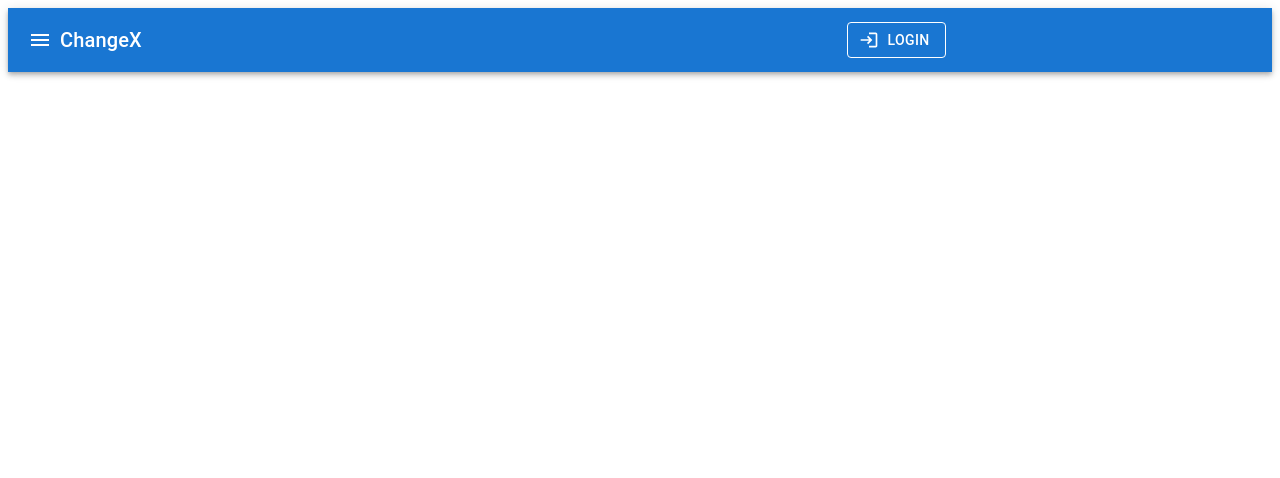
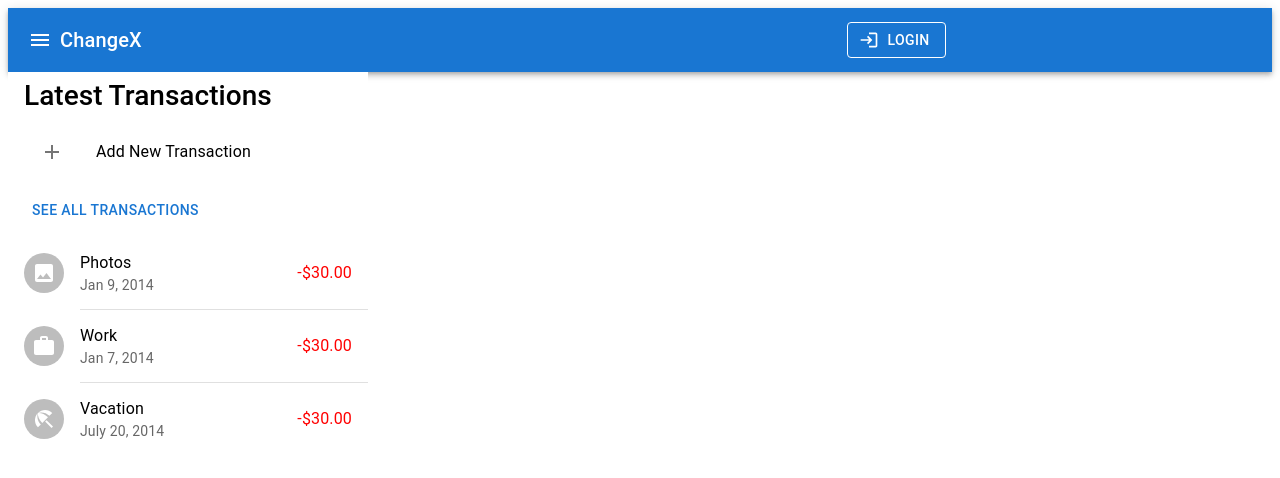
Before and after one commit to euchangxian/ChangeX, a React (Create React App) app: page / in a window 1280 px wide. Shown: the top 478 px of the page. Built offline with nearby package versions, Linux system fonts and the light colour scheme.

Commit message:
Created static transaction list

```diff
--- a/src/App.js
+++ b/src/App.js
@@ -1,9 +1,11 @@
 import TopBar from "./components/TopBar";
+import TransactionsCard from "./components/TransactionsList"
 
 export default function App() {
   return (
     <>
       <TopBar />
+      <TransactionsCard />
     </>
   );
 }
--- /dev/null
+++ b/src/components/TransactionsList.js
@@ -0,0 +1,90 @@
+import * as React from "react";
+import List from "@mui/material/List";
+import ListItem from "@mui/material/ListItem";
+import ListItemButton from "@mui/material/ListItemButton";
+import ListItemIcon from "@mui/material/ListItemIcon";
+import ListItemText from "@mui/material/ListItemText";
+import ListItemAvatar from "@mui/material/ListItemAvatar";
+import Avatar from "@mui/material/Avatar";
+import AddIcon from "@mui/icons-material/Add";
+import ImageIcon from "@mui/icons-material/Image";
+import WorkIcon from "@mui/icons-material/Work";
+import BeachAccessIcon from "@mui/icons-material/BeachAccess";
+import Divider from "@mui/material/Divider";
+import Button from "@mui/material/Button";
+import ListSubheader from '@mui/material/ListSubheader';
+
+export default function TransactionsList() {
+  const redAndRightAlignedText = {
+    color: "red",
+    textAlign: "right",
+  };
+  const handleAddNewTransaction = () => {
+    console.log("hello wolrd");
+  };
+  return (
+    <List
+      sx={{
+        width: "100%",
+        maxWidth: 360,
+        bgcolor: "background.paper",
+      }}
+      subheader={
+        <ListSubheader component="div" id="list-header" sx={{ fontSize: '28px', color : 'black' }}>
+          Latest Transactions
+        </ListSubheader>
+      }
+    >
+      <ListItem>
+        <ListItemButton onClick={handleAddNewTransaction}>
+          <ListItemIcon>
+            <AddIcon />
+          </ListItemIcon>
+          <ListItemText primary="Add New Transaction" />
+        </ListItemButton>
+      </ListItem>
+      <ListItem>
+        <Button>See all transactions</Button>
+      </ListItem>
+      {/*The following will require input from a database and should be show through a function. But I will leave them here for now*/}
+      <ListItem>
+        <ListItemAvatar>
+          <Avatar>
+            <ImageIcon />
+          </Avatar>
+        </ListItemAvatar>
+        <ListItemText primary="Photos" secondary="Jan 9, 2014" />
+        <ListItemText
+          primaryTypographyProps={{ style: redAndRightAlignedText }}
+          primary="-$30.00"
+        />
+      </ListItem>
+      <Divider variant="inset" component="li" />
+      <ListItem>
+        <ListItemAvatar>
+          <Avatar>
+            <WorkIcon />
+          </Avatar>
+        </ListItemAvatar>
+        <ListItemText primary="Work" secondary="Jan 7, 2014" />
+        <ListItemText
+          primaryTypographyProps={{ style: redAndRightAlignedText }}
+          primary="-$30.00"
+        />
+      </ListItem>
+      <Divider variant="inset" component="li" />
+      <ListItem>
+        <ListItemAvatar>
+          <Avatar>
+            <BeachAccessIcon />
+          </Avatar>
+        </ListItemAvatar>
+        <ListItemText primary="Vacation" secondary="July 20, 2014" />
+        <ListItemText
+          primaryTypographyProps={{ style: redAndRightAlignedText }}
+          primary="-$30.00"
+        />
+      </ListItem>
+    </List>
+  );
+}
```
